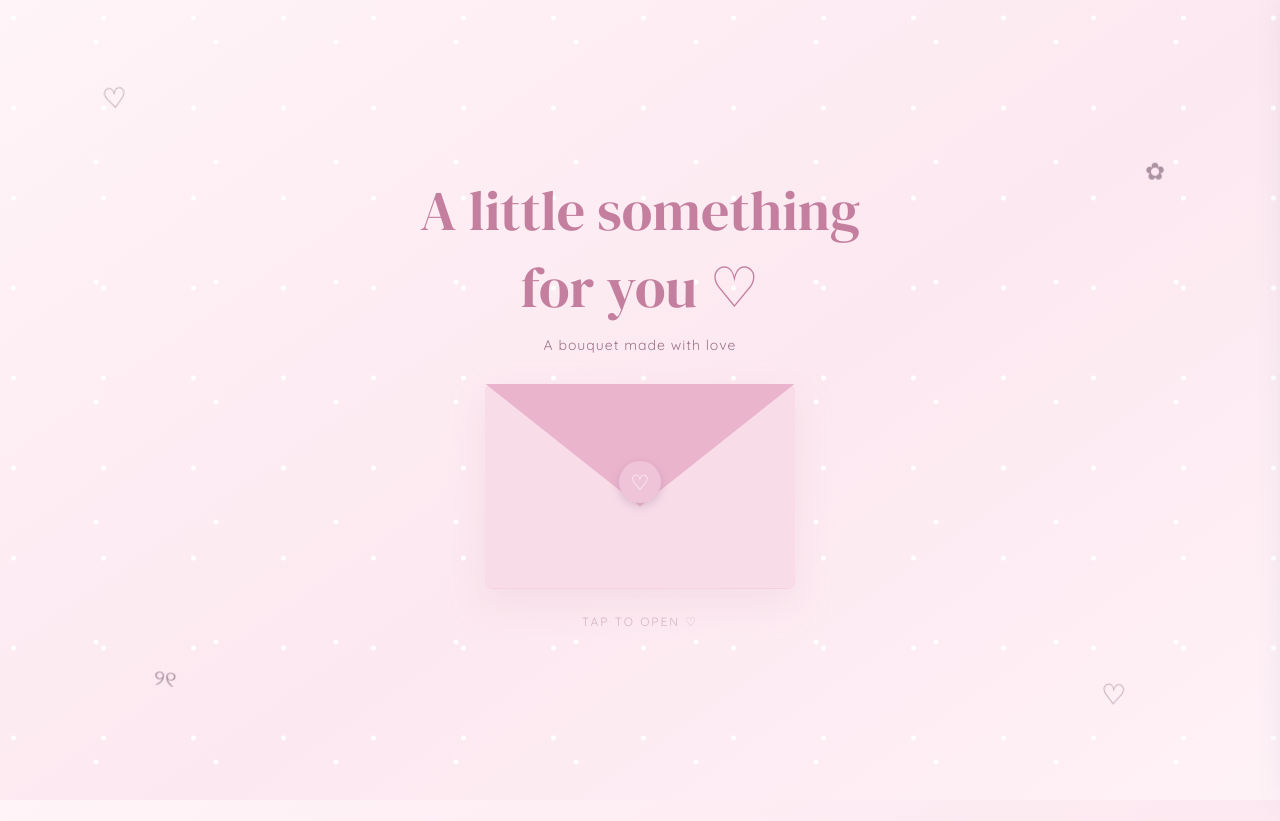
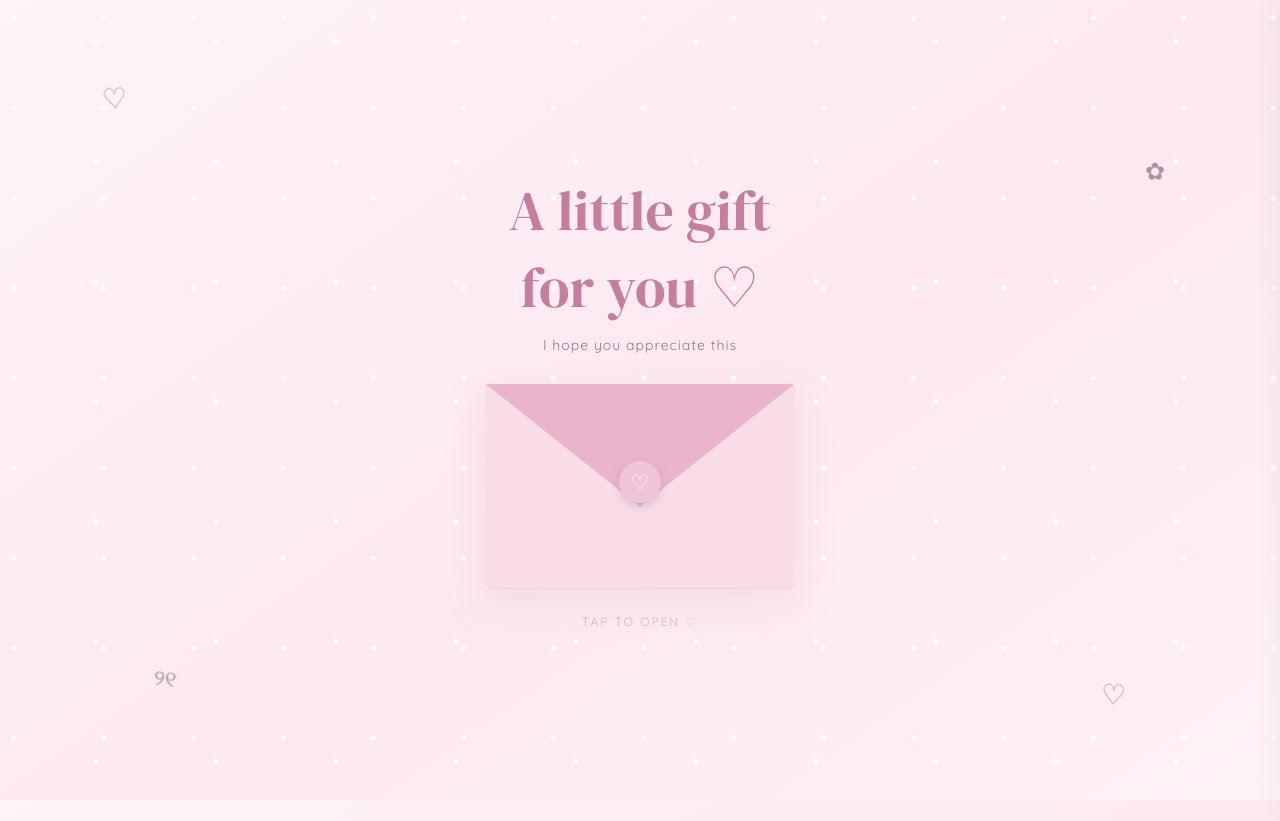
Before and after one commit to Yoshialt123/cherish, a plain HTML site: page index.html in a window 1280 px wide. Drawn offline with Linux system fonts and the light colour scheme.

Commit message:
Revise intro and subtitle text in index.html
Updated the introductory text and subtitle in the HTML.

```diff
--- a/index.html
+++ b/index.html
@@ -725,8 +725,8 @@ button {
 
     <section class="intro" id="intro">
 
-        <h1>A little something<br>for you ♡</h1>
-        <p>A bouquet made with love</p>
+        <h1>A little gift<br>for you ♡</h1>
+        <p>I hope you appreciate this</p>
 
         <div
             class="envelope"
@@ -755,7 +755,7 @@ button {
     <main class="main-content" id="mainContent">
 
         <h2>For Cherish ♡</h2>
-        <p class="subtitle">A little bouquet, just for you</p>
+        <p class="subtitle">It's not great but i hope you'll love it</p>
 
         <div class="bouquet-wrap" id="bouquet" role="button" tabindex="0" aria-pressed="false">
 
```
